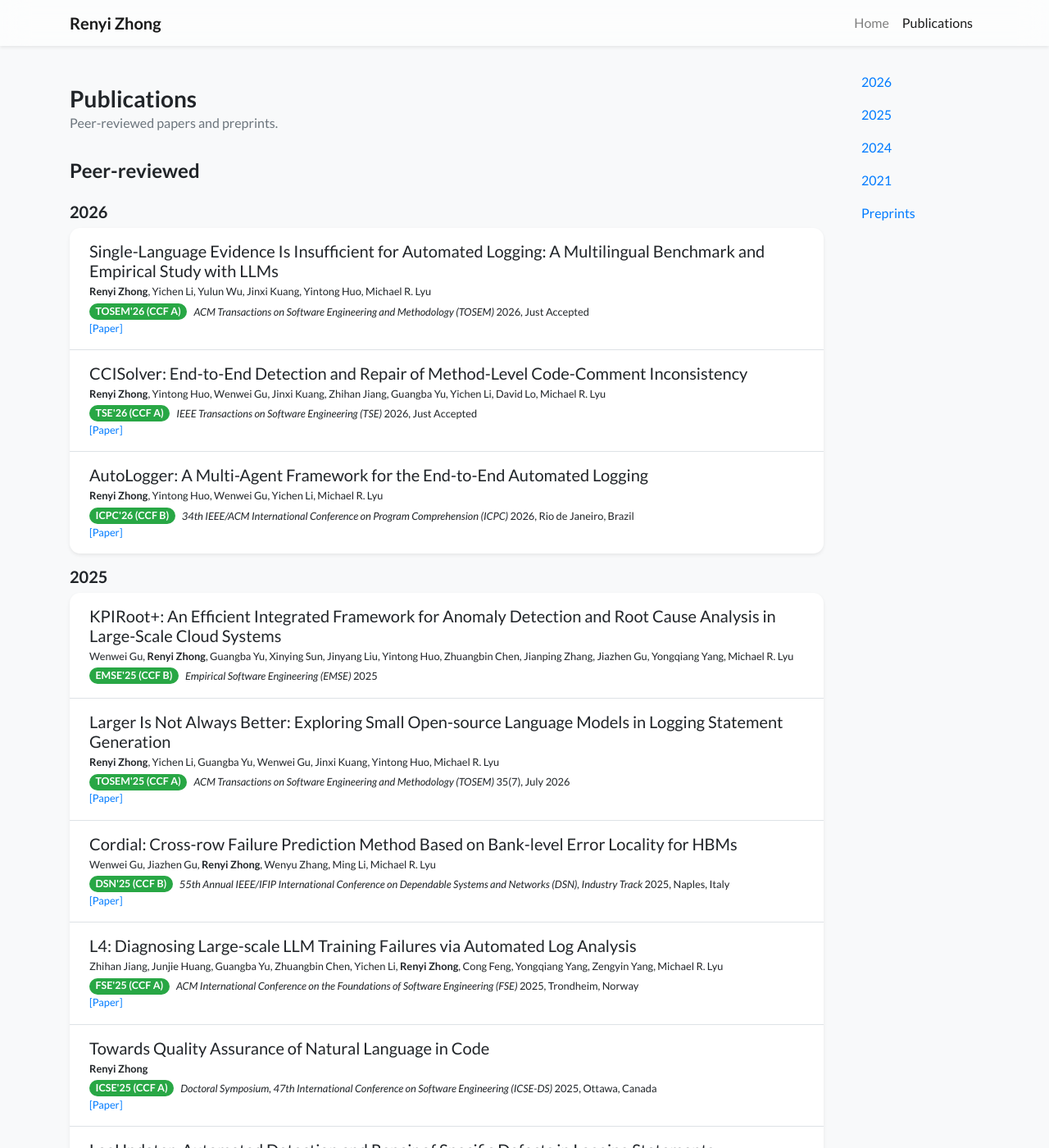
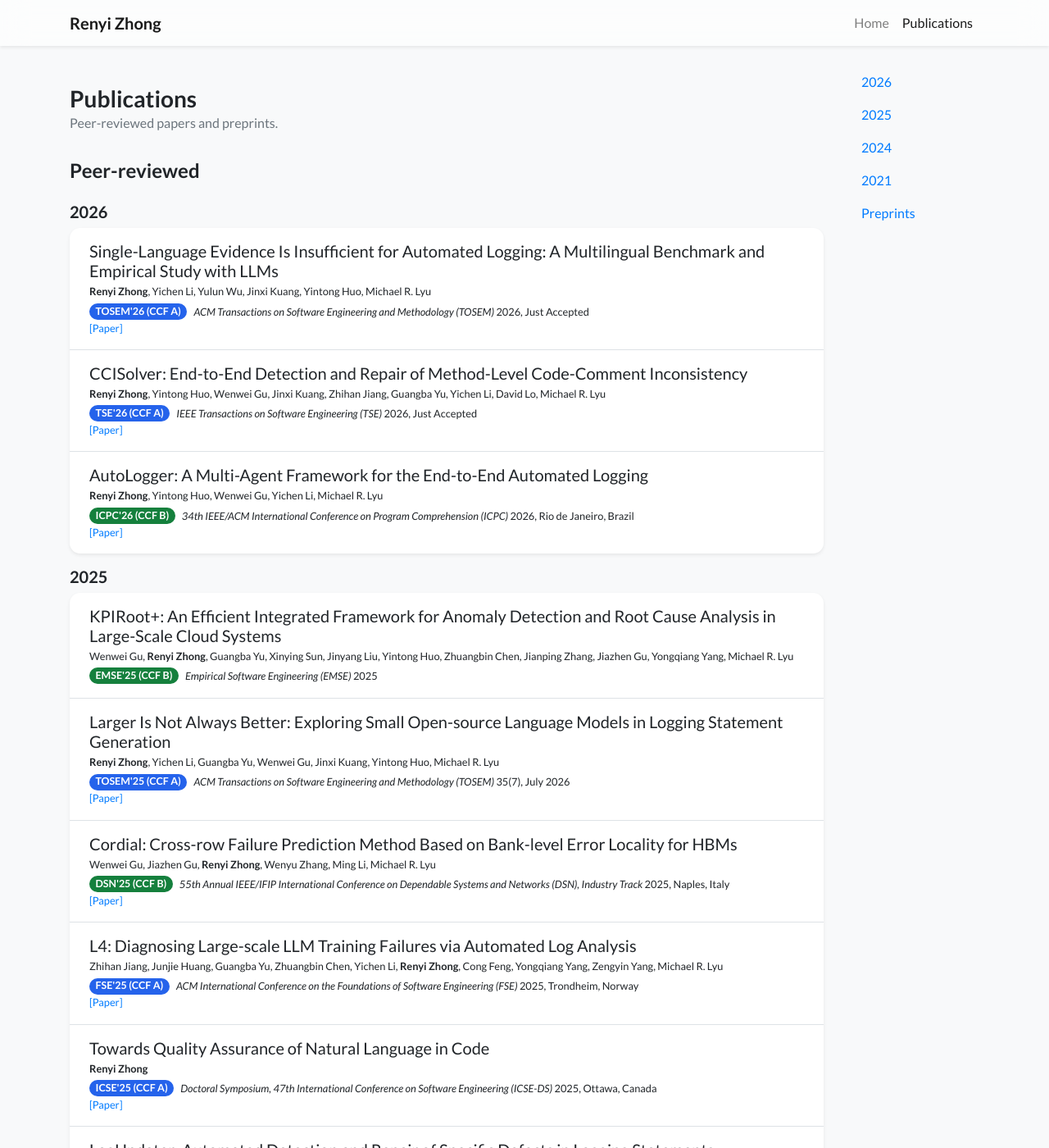
Before and after one commit to xiyezry/xiyezry.github.io, a Jekyll site: the page built from publications.html, in a window 1280 px wide and 1400 px high. Shown: the whole window at 82% size. Built offline with Jekyll 4.4.1, drawn with Linux system fonts in a browser that asks for light colours; nearby versions of some CDN libraries; a style sheet for code colours, icons or effects is not loaded.

Commit message:
Use distinct badge colors for CCF A, B, and T1

```diff
--- a/_includes/widgets/publication_item.html
+++ b/_includes/widgets/publication_item.html
@@ -5,7 +5,7 @@
         <p class="mt-0 mb-0 small">{% include widgets/author_list.html authors=item.authors %}</p>
         <p class="mt-1 mb-0 small publication-venue">
             {% if item.venue_short %}
-            <span class="badge publication-venue-badge{% unless item.ccf_rank %} publication-venue-badge-muted{% endunless %}">
+            <span class="badge publication-venue-badge{% if item.ccf_rank %} publication-venue-badge-{{ item.ccf_rank | downcase | escape }}{% endif %}">
                 {{ item.venue_short }}{% if item.ccf_rank %} (CCF {{ item.ccf_rank }}){% endif %}
             </span>
             {% endif %}
--- a/assets/css/global.css
+++ b/assets/css/global.css
@@ -96,15 +96,23 @@ div.lazy {
     margin-right: 0.35rem;
     padding: 0.3em 0.6em;
     border-radius: 999px;
-    background-color: #28a745;
+    background-color: #6c757d;
     color: #fff;
     font-size: 0.78rem;
     font-weight: 700;
     vertical-align: 0.08em;
 }
 
-.publication-venue-badge-muted {
-    background-color: #6c757d;
+.publication-venue-badge-a {
+    background-color: #2563eb;
+}
+
+.publication-venue-badge-b {
+    background-color: #15803d;
+}
+
+.publication-venue-badge-t1 {
+    background-color: #7c3aed;
 }
 
 .email-text {
```
